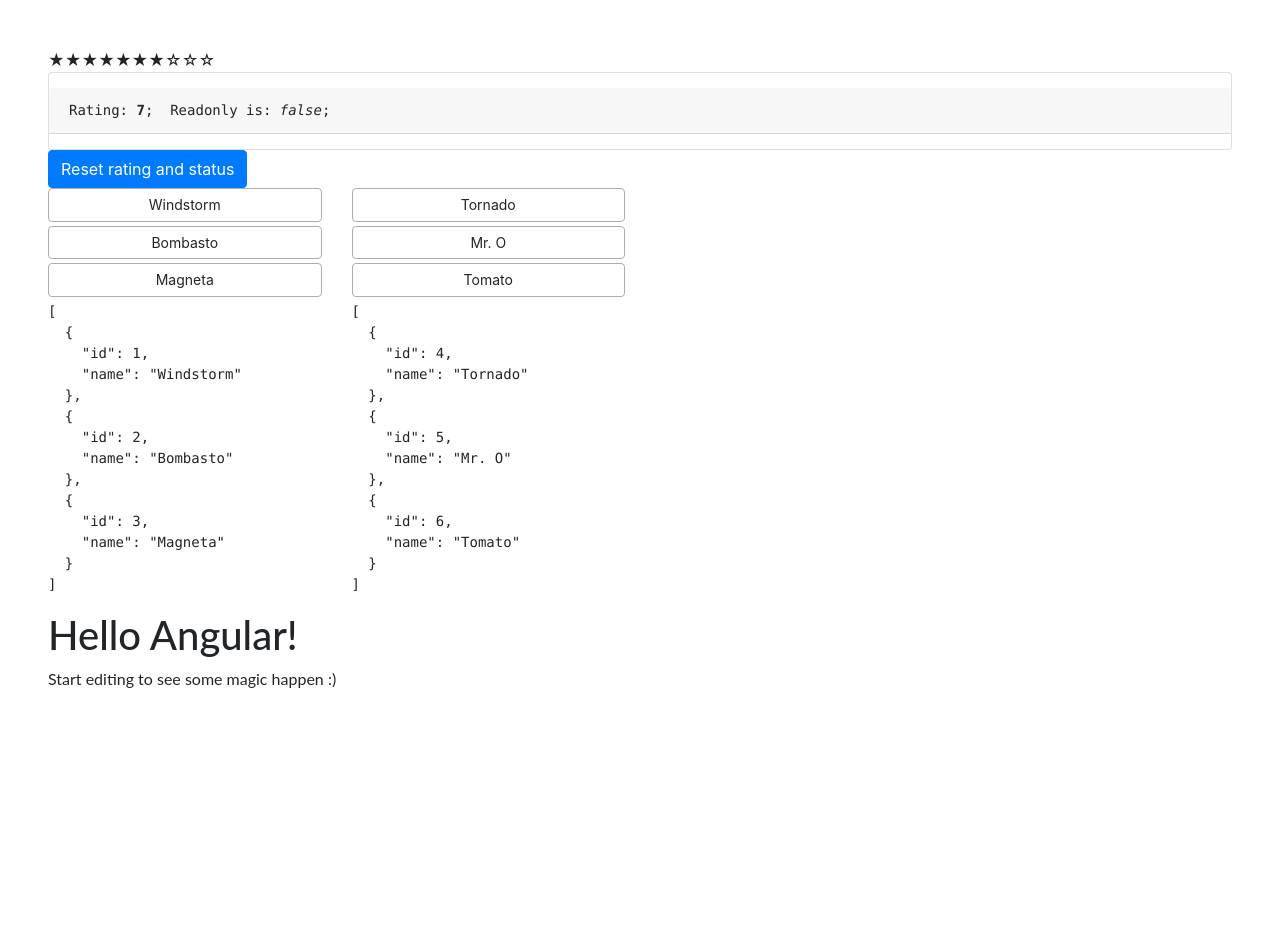
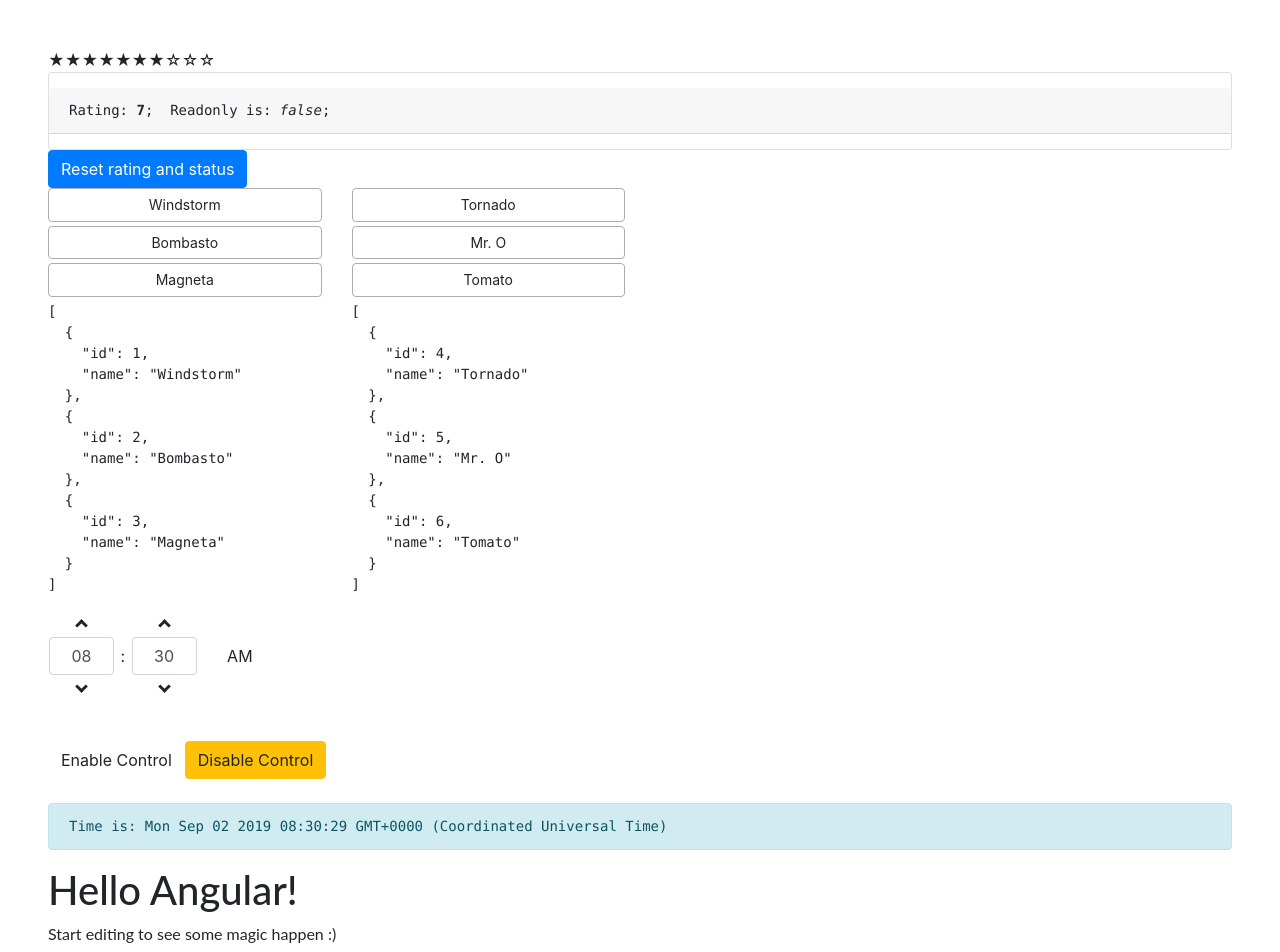
Before and after one commit to ImsirovicAjdin/angular-zsi1uc, an Angular app: page / in a window 1280 px wide. Shown: the top 952 px of the page. Before the commit the page ends 800 px from the top, so only its background shows below. Built offline with nearby package versions, Linux system fonts and the light colour scheme.

Commit message:
Adding the timepicker component

```diff
--- a/src/app/app.component.html
+++ b/src/app/app.component.html
@@ -2,6 +2,8 @@
 
 	<demo-select-on-enter></demo-select-on-enter>
   <complex-datamodel-demo></complex-datamodel-demo>
+  <demo-timepicker-form></demo-timepicker-form>
+
 	<hello name="{{ name }}"></hello>
 	<p>
 		Start editing to see some magic happen :)
--- a/src/app/app.module.ts
+++ b/src/app/app.module.ts
@@ -1,25 +1,32 @@
 import { NgModule } from '@angular/core';
 import { BrowserModule } from '@angular/platform-browser';
 import { FormsModule } from '@angular/forms';
+import { ReactiveFormsModule } from '@angular/forms';
 import { RatingModule } from 'ngx-bootstrap/rating';
 import { SortableModule } from 'ngx-bootstrap/sortable';
+import { TimepickerModule } from 'ngx-bootstrap/timepicker';
+
 
 import { AppComponent } from './app.component';
 import { HelloComponent } from './hello.component';
 import { DemoRatingSelectOnEnterComponent } from './rating/rating.component';
 import { ComplexDatamodelDemoComponent } from './sortable/sortable.component';
+import { DemoTimepickerFormComponent } from './timepicker/timepicker.component';
 
 @NgModule({
   imports: [
     BrowserModule,
-    FormsModule,
+    FormsModule, ReactiveFormsModule,
     RatingModule.forRoot(),
-    SortableModule.forRoot()
+    SortableModule.forRoot(),
+    TimepickerModule.forRoot()
   ],
   declarations: [
     AppComponent,
     HelloComponent,
-    DemoRatingSelectOnEnterComponent, ComplexDatamodelDemoComponent
+    DemoRatingSelectOnEnterComponent,
+    ComplexDatamodelDemoComponent,
+    DemoTimepickerFormComponent
   ],
   bootstrap:    [ AppComponent ]
 })
--- a/src/app/timepicker/timepicker.component.html
+++ b/src/app/timepicker/timepicker.component.html
@@ -0,0 +1,12 @@
+<ng-container *ngIf="form">
+  <form [formGroup]="form">
+    <timepicker [formControlName]="'myControl'"></timepicker>
+  </form>
+
+  <br>
+  <button class="btn btn-succes" (click)="form.get('myControl').enable()">Enable Control</button>
+  <button class="btn btn-warning" (click)="form.get('myControl').disable()">Disable Control</button>
+  <br><br>
+
+  <pre class="alert alert-info">Time is: {{ form.get('myControl').value }}</pre>
+</ng-container>
--- a/src/app/timepicker/timepicker.component.ts
+++ b/src/app/timepicker/timepicker.component.ts
@@ -0,0 +1,12 @@
+import { Component } from '@angular/core';
+import { FormControl, FormGroup } from '@angular/forms';
+
+@Component({
+  selector: 'demo-timepicker-form',
+  templateUrl: './timepicker.component.html'
+})
+export class DemoTimepickerFormComponent {
+  form = new FormGroup({
+    myControl: new FormControl(new Date())
+  });
+}
```
